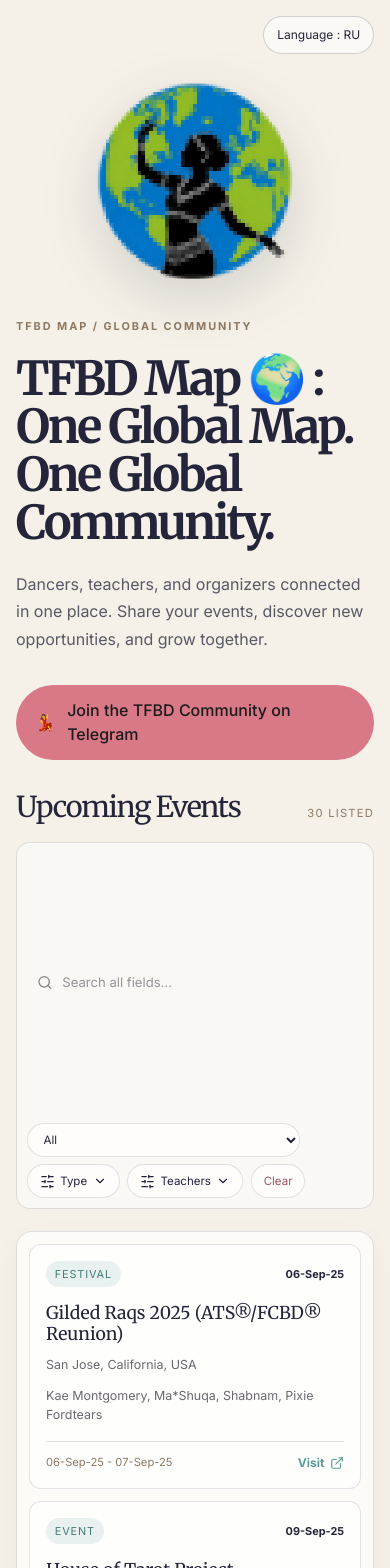
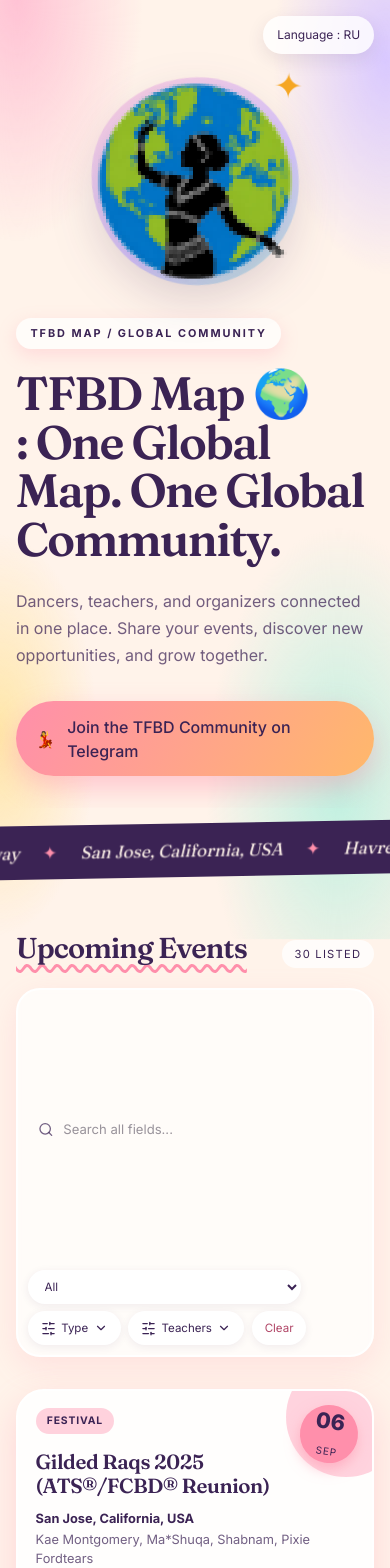
Before and after one commit to satavisha/TFBDMap3, a Next.js app: page / in a window 390 px wide. Shown: the top 1568 px of the page. Built offline with nearby package versions, Linux system fonts and the light colour scheme.

Commit message:
Restyle site with Bloom theme: pastel blobs, event cards, city ticker
Co-Authored-By: Claude Sonnet 5.5 <noreply@anthropic.com>

```diff
--- a/app/layout.tsx
+++ b/app/layout.tsx
@@ -1,7 +1,8 @@
 import type React from "react"
 import type { Metadata } from "next"
-import { Inter, Merriweather } from "next/font/google"
+import { Inter, Merriweather, Fraunces } from "next/font/google"
 import "./globals.css"
+import "./themes.css"
 
 const inter = Inter({
   subsets: ["latin"],
@@ -15,6 +16,8 @@ const merriweather = Merriweather({
   variable: "--font-merriweather",
 })
 
+const fraunces = Fraunces({ subsets: ["latin"], axes: ["SOFT", "WONK"], display: "swap", variable: "--font-fraunces" })
+
 export const metadata: Metadata = {
   title: "TFBD Events",
   description: "Global hub for Tribal Fusion Belly Dance events",
@@ -27,8 +30,14 @@ export default function RootLayout({
   children: React.ReactNode
 }>) {
   return (
-    <html lang="en" className={`${inter.variable} ${merriweather.variable} antialiased`}>
-      <body className="bg-(--color-cream) text-(--color-brand) font-sans">{children}</body>
+    <html
+      lang="en"
+      data-theme="bloom"
+      className={`${inter.variable} ${merriweather.variable} ${fraunces.variable} antialiased`}
+    >
+      <body className="bg-(--color-cream) text-(--color-brand) font-sans">
+        {children}
+      </body>
     </html>
   )
 }
--- a/app/page.tsx
+++ b/app/page.tsx
@@ -5,6 +5,7 @@ import { useEvents } from "@/components/use-events";
 import { splitEvents } from "@/components/event-helpers";
 import type { Lang } from "@/components/translator";
 import { Hero } from "@/components/hero";
+import { Ticker } from "@/components/ticker";
 
 export default function HomePage() {
   const [lang, setLang] = useState<Lang>("en");
@@ -13,6 +14,7 @@ export default function HomePage() {
   const locations = new Set(events.map((event) => event.Location).filter(Boolean));
   return <div className="site-shell">
     <Hero lang={lang} onLangChange={setLang} eventCount={events.length} locationCount={locations.size} />
+    <Ticker items={[`${upcoming.length} ${lang === "en" ? "upcoming events" : "\u0441\u043e\u0431\u044b\u0442\u0438\u0439"}`, ...Array.from(locations)]} />
     <main className="content-wrap">
       <EventsTable title={lang === "en" ? "Upcoming Events" : "\u041f\u0440\u0435\u0434\u0441\u0442\u043e\u044f\u0449\u0438\u0435 \u0441\u043e\u0431\u044b\u0442\u0438\u044f"} events={upcoming} lang={lang} />
       <EventsTable title={lang === "en" ? "Past Events" : "\u041f\u0440\u043e\u0448\u0435\u0434\u0448\u0438\u0435 \u0441\u043e\u0431\u044b\u0442\u0438\u044f"} events={past} collapsible lang={lang} />
--- /dev/null
+++ b/app/themes.css
@@ -0,0 +1,108 @@
+/* Bloom: soft pastel blobs, rounded cards, wavy underlines.
+   Scoped by <html data-theme="bloom"> (set in app/layout.tsx). */
+
+body { padding-bottom: 2rem; }
+
+.ticker { overflow: hidden; white-space: nowrap; }
+.ticker-track { display: flex; width: max-content; animation: ticker-scroll 60s linear infinite; }
+.ticker-group { display: flex; flex-shrink: 0; }
+.ticker-group span { display: inline-flex; align-items: center; }
+.ticker-group i { margin: 0 1.4rem; font-style: normal; }
+@keyframes ticker-scroll { to { transform: translateX(-50%); } }
+
+/* Card grid replaces the table on every screen size */
+html[data-theme="bloom"] {
+  .events-table { display: none; }
+  .events-table-wrap { overflow: visible; border: 0; background: none; box-shadow: none; }
+  .event-cards { display: grid; grid-template-columns: repeat(auto-fill, minmax(290px, 1fr)); gap: 1.4rem; padding: .6rem 0 0; }
+  .event-card { position: relative; display: flex; flex-direction: column; padding: 1.2rem 1.25rem 1.1rem; transition: transform .25s cubic-bezier(.22,.61,.36,1), box-shadow .25s; }
+  .event-card-top { display: flex; align-items: center; justify-content: flex-start; padding-right: 4.2rem; }
+  .event-card-date { display: none; }
+  .event-card h3 { margin: 1rem 0 .7rem; line-height: 1.18; text-wrap: balance; }
+  .event-card-meta { display: flex; flex-direction: column; gap: .2rem; margin: 0 0 1rem; font-size: .8rem; line-height: 1.45; }
+  .event-card-meta span:first-child { font-weight: 700; }
+  .event-card-teachers { display: -webkit-box; -webkit-line-clamp: 2; -webkit-box-orient: vertical; overflow: hidden; }
+  .event-card-bottom { display: flex; align-items: center; justify-content: space-between; gap: .8rem; margin-top: auto; font-size: .72rem; }
+  .event-date-block { position: absolute; display: grid; place-items: center; text-align: center; line-height: 1; }
+  .event-date-block b { display: block; font-size: 1.35rem; font-weight: 800; }
+  .event-date-block i { display: block; margin-top: .15rem; font-size: .62rem; font-style: normal; letter-spacing: .1em; text-transform: uppercase; }
+  .event-empty { grid-column: 1 / -1; }
+}
+
+/* =====================================================================
+   BLOOM: soft pastel blobs, rounded cards, wavy underlines
+   ===================================================================== */
+html[data-theme="bloom"] {
+  --ink: #3b2354; --ink-soft: rgba(59,35,84,.72);
+  --tc: #c3a8ff;
+  background: #fff3ea;
+  --font-display: var(--font-fraunces);
+}
+html[data-theme="bloom"] body { background: transparent; color: var(--ink); }
+html[data-theme="bloom"] body::before {
+  content: ""; position: fixed; inset: -10%; z-index: -1; pointer-events: none;
+  background:
+    radial-gradient(38% 34% at 12% 8%, #ffc2d4 0, transparent 70%),
+    radial-gradient(34% 30% at 90% 14%, #d9c8ff 0, transparent 70%),
+    radial-gradient(40% 36% at 80% 85%, #bff0e0 0, transparent 70%),
+    radial-gradient(30% 28% at 8% 80%, #ffe6a8 0, transparent 70%);
+  animation: bloom-drift 24s ease-in-out infinite alternate;
+}
+@keyframes bloom-drift { to { transform: translate3d(2%, 3%, 0) scale(1.06); } }
+html[data-theme="bloom"] {
+  [data-type="Festival"] { --tc: #ff8fab; }
+  [data-type="Retreat"] { --tc: #7fdcc8; }
+  [data-type="Event"] { --tc: #ffd166; }
+
+  .original-hero { background: transparent; }
+  .hero-kicker { display: inline-block; padding: .45rem .9rem; border-radius: 999px; background: rgba(255,255,255,.7); color: var(--ink); box-shadow: 0 6px 18px rgba(255,143,171,.25); }
+  .hero-original-title { color: var(--ink); font-family: var(--font-fraunces), Georgia, serif; font-weight: 600; letter-spacing: -.035em; line-height: 1.04; text-wrap: balance; }
+  .hero-original-description { color: var(--ink-soft); }
+  .hero-original-cta { background: linear-gradient(120deg, #ff8fab, #ffb86b); color: var(--ink); box-shadow: 0 12px 28px rgba(255,143,171,.45); }
+  .hero-original-cta:hover { background: linear-gradient(120deg, #ffa3ba, #ffc680); color: var(--ink); transform: translateY(-3px) rotate(-1deg); }
+  .hero-original-language { border-color: transparent; background: rgba(255,255,255,.8); color: var(--ink); box-shadow: 0 6px 18px rgba(59,35,84,.1); }
+  .hero-original-art::before { content: ""; position: absolute; inset: 4% 4% 4% 4%; z-index: -1; border-radius: 42% 58% 55% 45% / 50% 45% 55% 50%; background: linear-gradient(140deg, #ffd0dd, #d9c8ff 60%, #bff0e0); animation: bloom-morph 12s ease-in-out infinite alternate; }
+  .hero-original-art::after { content: "\2726"; position: absolute; top: -4%; right: 2%; color: #f5a623; font-size: 2.2rem; animation: bloom-spin 9s linear infinite; }
+  .logo-morph-canvas { filter: drop-shadow(0 16px 24px rgba(59,35,84,.2)); }
+
+  .ticker { margin: 1rem 0 3.5rem; padding: .85rem 0; background: var(--ink); color: #fff3ea; font-family: var(--font-fraunces), serif; font-size: 1.05rem; font-style: italic; transform: rotate(-1deg) scale(1.03); }
+  .ticker-group i { color: #ff8fab; }
+
+  .section-title { color: var(--ink); font-family: var(--font-fraunces), Georgia, serif; font-weight: 600; letter-spacing: -.03em; text-decoration: underline wavy #ff8fab 3px; text-underline-offset: .22em; text-decoration-skip-ink: none; }
+  .result-count { padding: .35rem .8rem; border-radius: 999px; background: rgba(255,255,255,.75); color: var(--ink); }
+  .filters-toolbar { border: 2px solid #fff; border-radius: 24px; background: rgba(255,255,255,.7); box-shadow: 0 10px 30px rgba(255,143,171,.18); backdrop-filter: blur(8px); }
+  .search-field { color: var(--ink-soft); }
+  .search-input, .filter-select, .filter-menu summary, .clear-button { color: var(--ink); }
+  .filter-select, .filter-menu summary, .clear-button { border-color: transparent; background: #fff; box-shadow: 0 2px 8px rgba(59,35,84,.08); }
+  .filter-menu[open] summary, .filter-select:focus, .clear-button:hover { border-color: #ff8fab; }
+  .clear-button { color: #b04566; }
+  .filter-menu-panel { border: 2px solid #fff; border-radius: 18px; background: #fffaf5; }
+  .filter-check { color: var(--ink); }
+  .filter-check input { accent-color: #ff6f96; }
+
+  .event-card { overflow: hidden; border: 2px solid #fff; border-radius: 28px; background: rgba(255,255,255,.88); box-shadow: 0 14px 34px color-mix(in srgb, var(--tc) 30%, transparent); }
+  .event-card::before { content: ""; position: absolute; top: -34px; right: -34px; width: 120px; height: 120px; border-radius: 50%; background: color-mix(in srgb, var(--tc) 38%, transparent); }
+  .event-card:hover { transform: translateY(-6px) rotate(-.6deg); box-shadow: 0 22px 44px color-mix(in srgb, var(--tc) 42%, transparent); }
+  .event-type-pill { padding: .32rem .7rem; border-radius: 999px; background: color-mix(in srgb, var(--tc) 40%, #fff); color: var(--ink); font-size: .65rem; font-weight: 700; }
+  .event-date-block { top: .9rem; right: .9rem; width: 3.6rem; height: 3.6rem; border-radius: 50%; background: var(--tc); color: var(--ink); box-shadow: 0 6px 14px color-mix(in srgb, var(--tc) 55%, transparent); transform: rotate(8deg); }
+  .event-card h3 { color: var(--ink); font-family: var(--font-fraunces), Georgia, serif; font-size: 1.28rem; font-weight: 600; letter-spacing: -.02em; }
+  .event-card-meta { color: var(--ink-soft); }
+  .event-card-meta span:first-child { color: var(--ink); }
+  .event-card-bottom { padding-top: .8rem; border-top: 2px dotted color-mix(in srgb, var(--tc) 60%, transparent); color: var(--ink-soft); }
+  .visit-link { padding: .4rem .8rem; border-radius: 999px; background: var(--ink); color: #fff3ea; }
+  .visit-link:hover { background: #ff6f96; color: var(--ink); text-decoration: none; }
+  .past-toggle { border-bottom: 3px dotted #ff8fab; color: var(--ink); font-family: var(--font-fraunces), serif; }
+  .empty-state { color: var(--ink-soft) !important; }
+  .site-footer { justify-content: center; gap: 1.2rem; border-top: 2px dotted #ff8fab; color: var(--ink-soft); }
+  .site-footer span:first-child::after { content: "  \2726"; color: #ff6f96; }
+}
+@keyframes bloom-morph { to { border-radius: 58% 42% 45% 55% / 45% 55% 45% 55%; transform: rotate(8deg); } }
+@keyframes bloom-spin { to { transform: rotate(360deg); } }
+
+@media (max-width: 800px) {
+  html[data-theme="bloom"] .event-cards { grid-template-columns: 1fr; padding-top: .6rem; }
+  html[data-theme="bloom"] .event-card { padding: 1.1rem; }
+}
+@media (prefers-reduced-motion: reduce) {
+  .ticker-track, html[data-theme] body::before, html[data-theme] .hero-original-art::before, html[data-theme] .hero-original-art::after { animation: none !important; }
+}
--- a/components/events-table.tsx
+++ b/components/events-table.tsx
@@ -5,6 +5,7 @@ import { ChevronDown, ExternalLink, Search, SlidersHorizontal } from "lucide-rea
 import { applyFilters, useFilters } from "./filters"
 import type { EventItem } from "./types"
 import { formatDate } from "./event-helpers"
+const dateParts = (value: string) => formatDate(value).split("-")
 type Props = { title: string; events: EventItem[]; defaultOpen?: boolean; collapsible?: boolean; lang?: "en" | "ru" }
 
 export function EventsTable({ title, events, defaultOpen = true, collapsible = false, lang = "en" }: Props) {
@@ -19,9 +20,9 @@ export function EventsTable({ title, events, defaultOpen = true, collapsible = f
       <details className="filter-menu"><summary><SlidersHorizontal size={15} />{tt.teachers}<ChevronDown size={14} /></summary><div className="filter-menu-panel teacher-panel">{teacherOptions.map((t) => <label key={t} className="filter-check"><input type="checkbox" checked={filters.teachers.has(t)} onChange={() => toggleTeacher(t)} /><span>{t}</span></label>)}</div></details>
       <button onClick={clearAll} className="clear-button">{tt.clear}</button></div></div></div>
     <div className="events-table-wrap"><table className="events-table"><thead><tr><th>Event</th><th>{tt.type}</th><th>{tt.location}</th><th>Start</th><th>End</th><th>{tt.teachers}</th><th>Web</th></tr></thead><tbody>
-      {filtered.map((e, idx) => <tr key={e.Name + idx}><td className="event-name">{e.Name}<span>{e.Type}</span></td><td className="event-type">{e.Type}</td><td>{e.Location}</td><td>{formatDate(e["Start date"])}</td><td>{formatDate(e["End date"])}</td><td className="event-teachers">{e.Teachers}</td><td>{e.Website ? <Link href={e.Website} target="_blank" rel="noopener noreferrer" className="visit-link"><span>{tt.visit}</span><ExternalLink size={14} /></Link> : <span className="muted-dash">-</span>}</td></tr>)}
+      {filtered.map((e, idx) => <tr key={e.Name + idx} data-type={e.Type}><td className="event-name">{e.Name}<span>{e.Type}</span></td><td className="event-type">{e.Type}</td><td>{e.Location}</td><td>{formatDate(e["Start date"])}</td><td>{formatDate(e["End date"])}</td><td className="event-teachers">{e.Teachers}</td><td>{e.Website ? <Link href={e.Website} target="_blank" rel="noopener noreferrer" className="visit-link"><span>{tt.visit}</span><ExternalLink size={14} /></Link> : <span className="muted-dash">-</span>}</td></tr>)}
       {filtered.length === 0 && <tr><td className="empty-state" colSpan={7}>{tt.noEvents}</td></tr>}</tbody></table>
-      <div className="event-cards">{filtered.map((e, idx) => <article className="event-card" key={"card-" + e.Name + idx}><div className="event-card-top"><span className="event-type-pill">{e.Type}</span><span className="event-card-date">{formatDate(e["Start date"])}</span></div><h3>{e.Name}</h3><p className="event-card-meta"><span>{e.Location}</span><span>{e.Teachers}</span></p><div className="event-card-bottom"><span>{formatDate(e["Start date"]) + " - " + formatDate(e["End date"])}</span>{e.Website && <Link href={e.Website} target="_blank" rel="noopener noreferrer" className="visit-link"><span>{tt.visit}</span><ExternalLink size={14} /></Link>}</div></article>)}{filtered.length === 0 && <div className="empty-state event-empty">{tt.noEvents}</div>}</div></div>
+      <div className="event-cards">{filtered.map((e, idx) => <article className="event-card" key={"card-" + e.Name + idx} data-type={e.Type}><time className="event-date-block"><b>{dateParts(e["Start date"])[0]}</b><i>{dateParts(e["Start date"])[1]}</i></time><div className="event-card-top"><span className="event-type-pill">{e.Type}</span><span className="event-card-date">{formatDate(e["Start date"])}</span></div><h3>{e.Name}</h3><p className="event-card-meta"><span>{e.Location}</span><span className="event-card-teachers" title={e.Teachers}>{e.Teachers}</span></p><div className="event-card-bottom"><span>{formatDate(e["Start date"]) + " - " + formatDate(e["End date"])}</span>{e.Website && <Link href={e.Website} target="_blank" rel="noopener noreferrer" className="visit-link"><span>{tt.visit}</span><ExternalLink size={14} /></Link>}</div></article>)}{filtered.length === 0 && <div className="empty-state event-empty">{tt.noEvents}</div>}</div></div>
   </section>
   if (!collapsible) return section
   return <div className="past-events-wrap"><button className="past-toggle" onClick={() => setOpen((o) => !o)} aria-expanded={open} aria-controls="past-events"><span>{open ? tt.hidePast : tt.showPast}</span><ChevronDown size={16} className={open ? "chevron-up" : ""} /></button><div id="past-events" hidden={!open} className="past-events-content">{section}</div></div>
--- /dev/null
+++ b/components/ticker.tsx
@@ -0,0 +1,21 @@
+// Scrolling ribbon of cities under the hero.
+export function Ticker({ items }: { items: string[] }) {
+  if (items.length === 0) return null
+  const group = Array.from({ length: Math.max(1, Math.ceil(14 / items.length)) }, () => items).flat()
+  return (
+    <div className="ticker" aria-hidden="true">
+      <div className="ticker-track">
+        {[0, 1].map((copy) => (
+          <div className="ticker-group" key={copy}>
+            {group.map((item, i) => (
+              <span key={i}>
+                {item}
+                <i>{"✦"}</i>
+              </span>
+            ))}
+          </div>
+        ))}
+      </div>
+    </div>
+  )
+}
```
